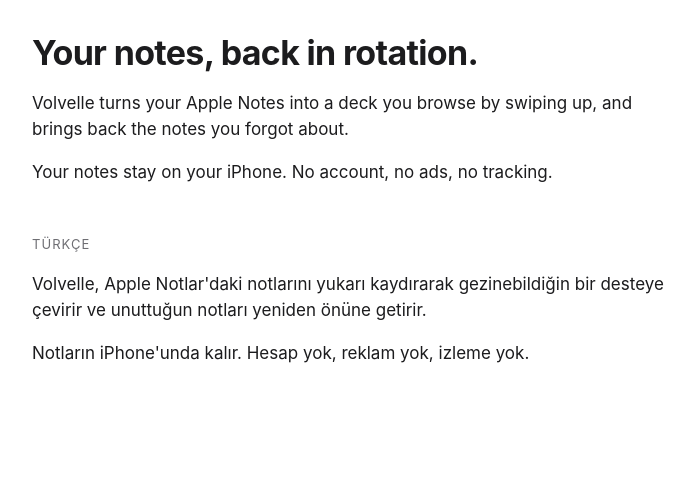
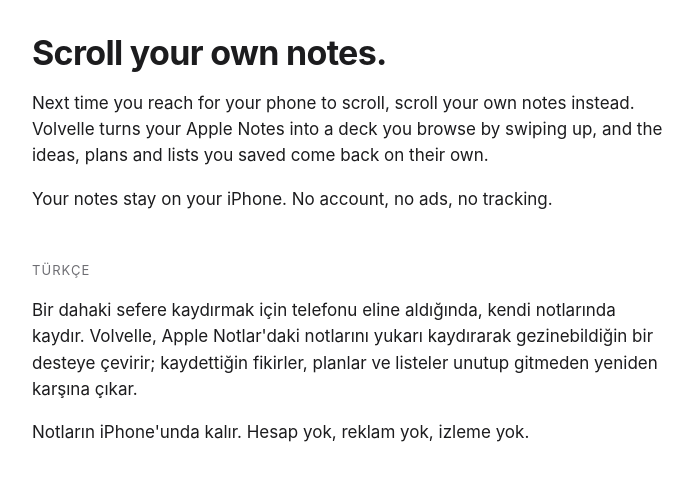
Before and after one commit to volvelle-app/volvelle-app.github.io, a plain HTML site: page index.html in a window 1280 px wide. Shown: the part 134-614 px from the top of the page, without its empty margins (288-982 px from the left). Drawn offline with Linux system fonts and the light colour scheme.

Commit message:
Ana sayfa: Scroll your own notes

```diff
--- a/index.html
+++ b/index.html
@@ -1,8 +1,8 @@
 <!doctype html><html lang="en"><head><meta charset="utf-8"><meta name="viewport" content="width=device-width,initial-scale=1"><link rel="icon" href="/icon.png?v=1"><link rel="apple-touch-icon" href="/icon.png?v=1"><title>Volvelle</title><link rel="stylesheet" href="/style.css?v=1"></head><body><main><header><a class="brand" href="/"><img src="/icon.png?v=1" alt="" width="36" height="36">Volvelle</a><nav><a href="/privacy/">Privacy</a><a href="/support/">Support</a></nav></header>
-<h1>Your notes, back in rotation.</h1>
-<p>Volvelle turns your Apple Notes into a deck you browse by swiping up, and brings back the notes you forgot about.</p>
+<h1>Scroll your own notes.</h1>
+<p>Next time you reach for your phone to scroll, scroll your own notes instead. Volvelle turns your Apple Notes into a deck you browse by swiping up, and the ideas, plans and lists you saved come back on their own.</p>
 <p>Your notes stay on your iPhone. No account, no ads, no tracking.</p>
 <p class="lang">Türkçe</p>
-<p>Volvelle, Apple Notlar'daki notlarını yukarı kaydırarak gezinebildiğin bir desteye çevirir ve unuttuğun notları yeniden önüne getirir.</p>
+<p>Bir dahaki sefere kaydırmak için telefonu eline aldığında, kendi notlarında kaydır. Volvelle, Apple Notlar'daki notlarını yukarı kaydırarak gezinebildiğin bir desteye çevirir; kaydettiğin fikirler, planlar ve listeler unutup gitmeden yeniden karşına çıkar.</p>
 <p>Notların iPhone'unda kalır. Hesap yok, reklam yok, izleme yok.</p>
 </main></body></html>
```
